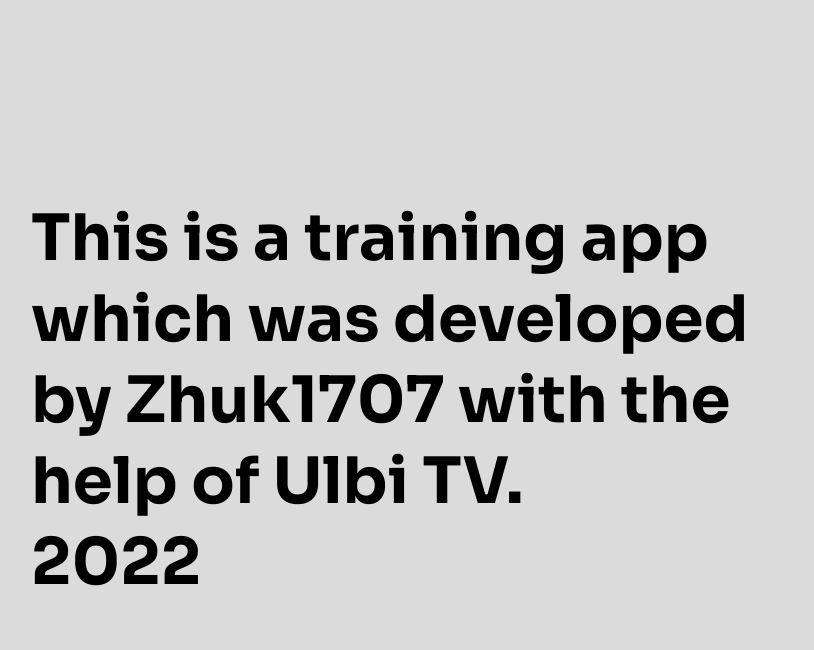
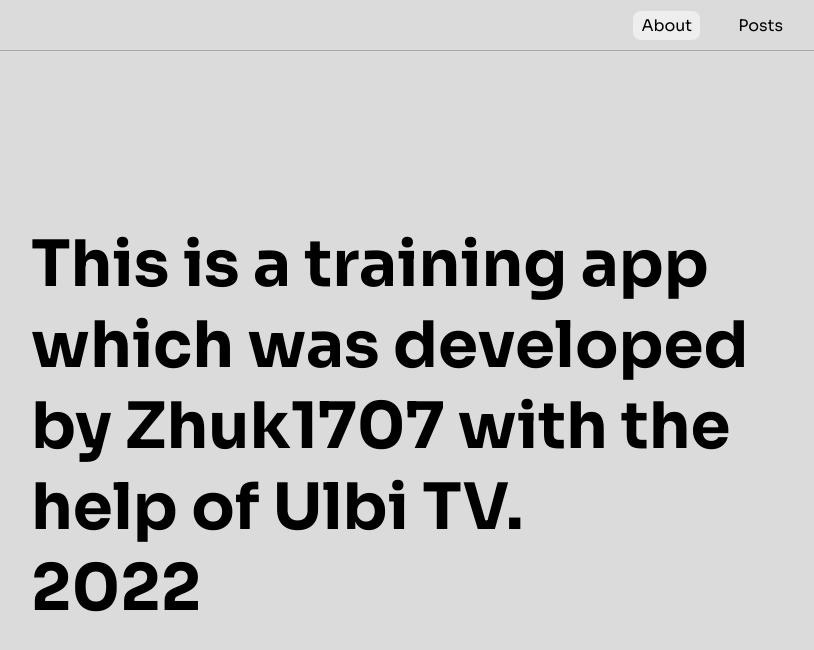
Before and after one commit to zhuk1707/react_found_course, a React (Create React App) app: page /about in a window 1280 px wide. Shown: the top 650 px of the page, without its empty margins (229-1043 px from the left). Built offline with nearby package versions, Linux system fonts and the light colour scheme.

Commit message:
error page, AppRouter

```diff
--- a/src/App.js
+++ b/src/App.js
@@ -1,15 +1,14 @@
 import React from "react";
-import {Routes, Route} from "react-router-dom";
 import './styles/App.css'
-import About from "./pages/About";
-import Posts from "./pages/Posts";
+import Navbar from "./components/UI/navbar/Navbar";
+import AppRouter from "./components/AppRouter";
 
 function App() {
   return (
-    <Routes>
-      <Route path='/about' element={<About/>}/>
-      <Route path='/posts' element={<Posts/>}/>
-    </Routes>
+    <>
+      <Navbar/>
+      <AppRouter/>
+    </>
   )
 }
 
--- /dev/null
+++ b/src/components/AppRouter.jsx
@@ -0,0 +1,17 @@
+import React from 'react';
+import {Route, Routes} from "react-router-dom";
+import About from "../pages/About";
+import Posts from "../pages/Posts";
+import Error from "../pages/Error";
+
+const AppRouter = () => {
+  return (
+    <Routes>
+      <Route path='/about' element={<About/>}/>
+      <Route path='/posts' element={<Posts/>}/>
+      <Route path='*' element={<Error/>}/>
+    </Routes>
+  );
+};
+
+export default AppRouter;
--- a/src/components/PostList.jsx
+++ b/src/components/PostList.jsx
@@ -19,8 +19,12 @@ const PostList = ({posts, title, remove}) => {
 
   return (
     <>
-      <h1 style={{textAlign: "center", paddingTop: "30px"}}>
-        {title}:
+      <h1
+        style={{
+          margin: "40px 0 20px 4px",
+          fontSize: '38px'
+      }}>
+        {title}
       </h1>
 
       <TransitionGroup>
--- /dev/null
+++ b/src/components/UI/navbar/Navbar.jsx
@@ -0,0 +1,17 @@
+import React from 'react';
+import {NavLink} from "react-router-dom";
+
+const Navbar = () => {
+  return (
+    <nav className='navbar'>
+      <div className="App">
+        <div className="navbar__inner">
+          <NavLink to="/about" className="navbar__link">About</NavLink>
+          <NavLink to="/posts" className="navbar__link">Posts</NavLink>
+        </div>
+      </div>
+    </nav>
+  );
+};
+
+export default Navbar;
--- /dev/null
+++ b/src/pages/Error.jsx
@@ -0,0 +1,12 @@
+import React from 'react';
+
+const Error = () => {
+  return (
+    <div className={'about App'}>
+      <h1>Oops!</h1>
+      <h1>This page does not exist</h1>
+    </div>
+  );
+};
+
+export default Error;
--- a/src/styles/App.css
+++ b/src/styles/App.css
@@ -57,10 +57,10 @@ h3 {
 }
 
 .about {
-    height: 100vh;
+    height: calc(100vh - 50px);
     display: flex;
+    flex-direction: column;
     justify-content: center;
-    align-items: center;
 
     font-weight: 900;
     font-size: 32px;
@@ -109,3 +109,26 @@ h3 {
     background-color: #7000b7;
     border-color: #7000b7;
 }
+
+.navbar {
+    border-bottom: 1px solid darkgrey;
+}
+
+.navbar__inner {
+    display: flex;
+    justify-content: right;
+    align-items: center;
+    gap: 30px;
+    height: 50px;
+
+}
+.navbar__link {
+    padding: 4px 8px;
+    border-radius: 8px;
+    text-decoration: 0;
+    color: black;
+}
+
+.navbar__link:hover, .active {
+    background-color: #eee;
+}
```
